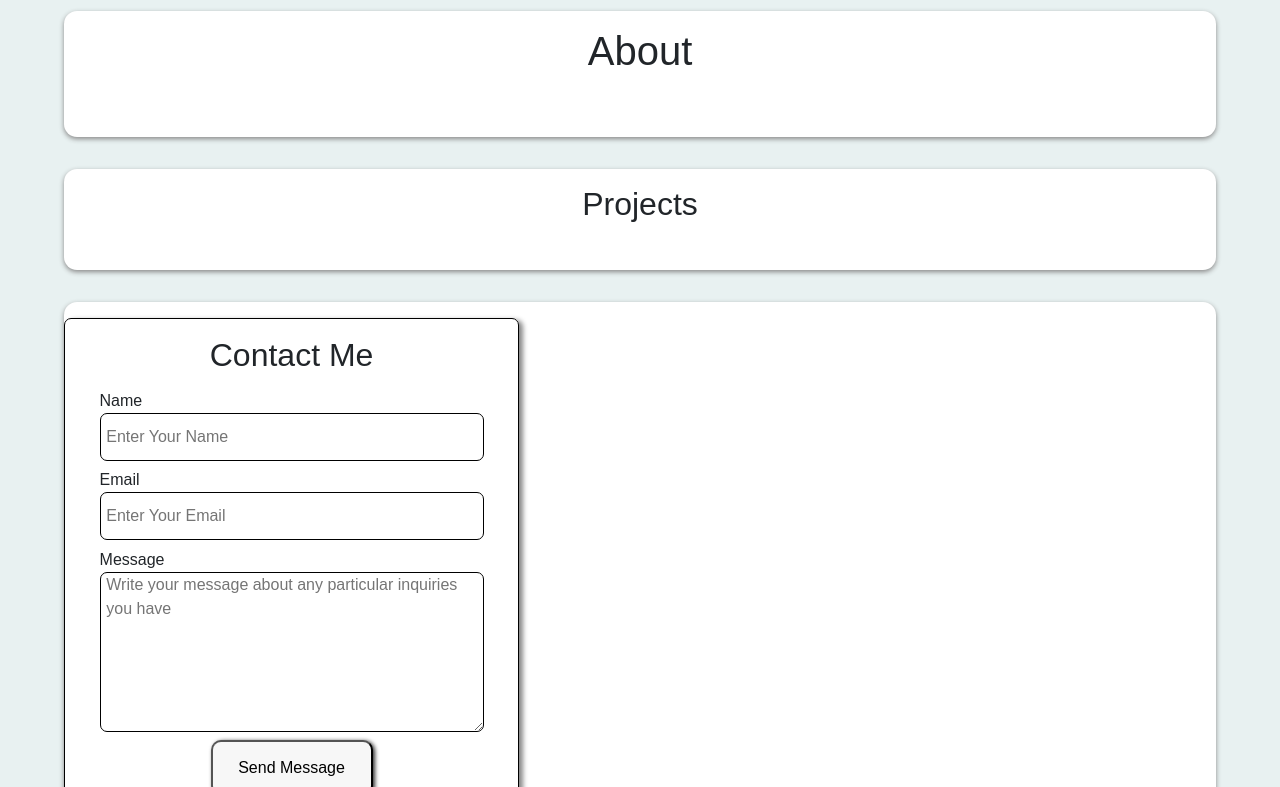
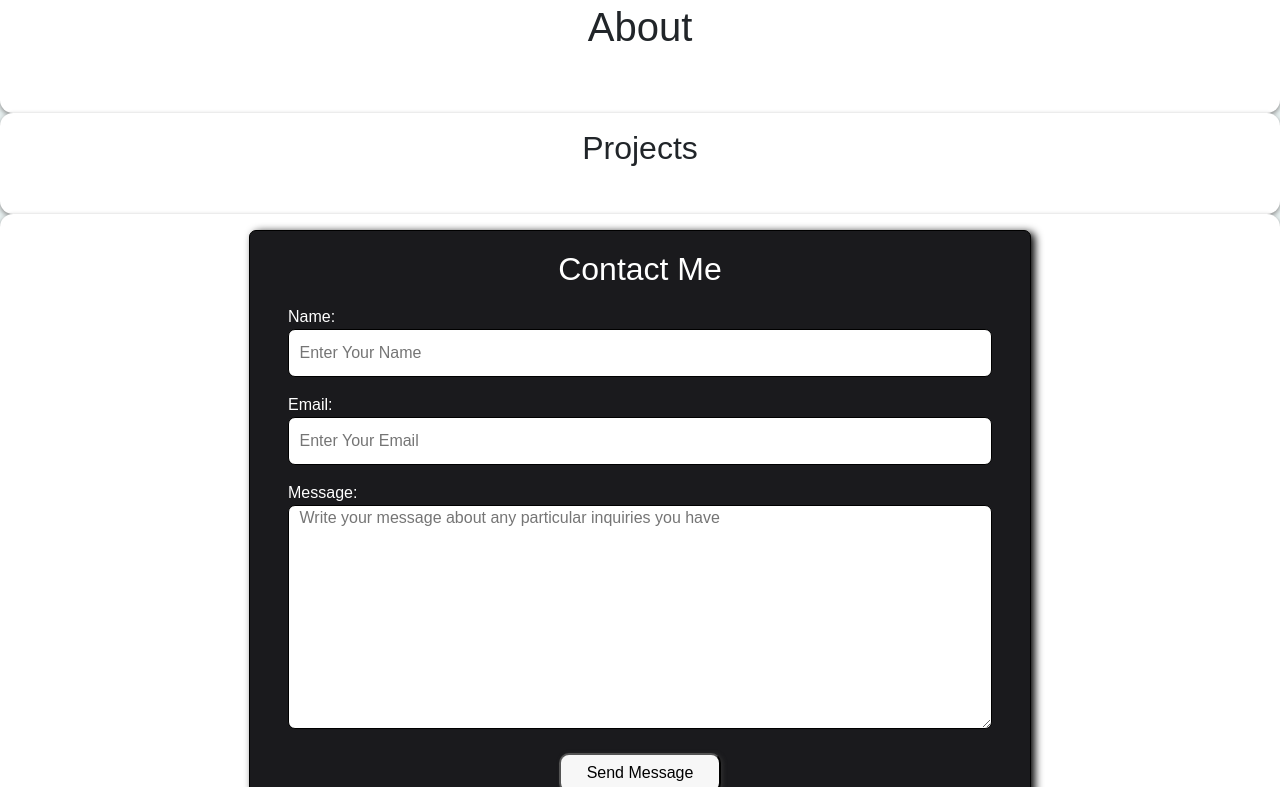
Before and after one commit to Gavisito/Agavivasq-Portfolio, a React (Vite) app: page / in a window 1280 px wide. Shown: the part 573-1360 px from the top of the page. Built offline with nearby package versions, Linux system fonts and the light colour scheme.

Commit message:
adj form and overall layout

```diff
--- a/src/App.css
+++ b/src/App.css
@@ -8,7 +8,7 @@
   -webkit-box-pack: justify !important;
       -ms-flex-pack: justify !important;
           justify-content: space-between !important;
-  background-color: black;
+  background-color: #0b0b0b;
   -webkit-box-align: center;
       -ms-flex-align: center;
           align-items: center;
@@ -261,20 +261,17 @@
       -ms-flex-align: center;
           align-items: center;
   text-align: center;
-  padding-bottom: 1.5em;
-  padding-top: 1.5em;
 }
 .content .about-me {
   height: 34em;
-  width: 90%;
-  margin-left: 5%;
-  margin-right: 5%;
+  width: 100%;
+  margin-left: 0%;
+  margin-right: 0%;
   background-color: white;
   border-radius: 13px;
   -webkit-box-shadow: 0px 2px 5px #888888;
           box-shadow: 0px 2px 5px #888888;
   padding-top: 1em;
-  margin-bottom: 2em;
   height: -webkit-max-content;
   height: -moz-max-content;
   height: max-content;
@@ -299,15 +296,14 @@
 }
 .content .projects {
   height: 34em;
-  width: 90%;
-  margin-left: 5%;
-  margin-right: 5%;
+  width: 100%;
+  margin-left: 0%;
+  margin-right: 0%;
   background-color: white;
   border-radius: 13px;
   -webkit-box-shadow: 0px 2px 5px #888888;
           box-shadow: 0px 2px 5px #888888;
   padding-top: 1em;
-  margin-bottom: 2em;
   height: -webkit-max-content;
   height: -moz-max-content;
   height: max-content;
@@ -315,15 +311,14 @@
 }
 .content .contact {
   height: 34em;
-  width: 90%;
-  margin-left: 5%;
-  margin-right: 5%;
+  width: 100%;
+  margin-left: 0%;
+  margin-right: 0%;
   background-color: white;
   border-radius: 13px;
   -webkit-box-shadow: 0px 2px 5px #888888;
           box-shadow: 0px 2px 5px #888888;
   padding-top: 1em;
-  margin-bottom: 2em;
   height: -webkit-max-content;
   height: -moz-max-content;
   height: max-content;
@@ -331,10 +326,15 @@
   display: -webkit-box;
   display: -ms-flexbox;
   display: flex;
-  -webkit-box-orient: horizontal;
+  -webkit-box-orient: vertical;
   -webkit-box-direction: normal;
-      -ms-flex-direction: row;
-          flex-direction: row;
+      -ms-flex-direction: column;
+          flex-direction: column;
+  -webkit-box-align: center;
+      -ms-flex-align: center;
+          align-items: center;
+  background-color: white;
+  color: white;
 }
 .content .contact .Contact-Form {
   display: -webkit-box;
@@ -346,8 +346,8 @@
           flex-direction: column;
   border: 1px solid black;
   border-radius: 7px;
-  -webkit-box-shadow: 4px 2px 5px #888888;
-          box-shadow: 4px 2px 5px #888888;
+  -webkit-box-shadow: 4px 2px 8px #000000;
+          box-shadow: 4px 2px 8px #000000;
   padding: 1.5% 3% 2%;
   width: -webkit-fit-content;
   width: -moz-fit-content;
@@ -358,6 +358,7 @@
   height: -webkit-fit-content;
   height: -moz-fit-content;
   height: fit-content;
+  background-color: #1a1a1d;
 }
 .content .contact .Contact-Form .inputs_section {
   display: -webkit-box;
@@ -379,12 +380,12 @@
   -webkit-box-direction: normal;
       -ms-flex-direction: column;
           flex-direction: column;
-  padding-top: 1.5%;
+  padding-top: 0.5em;
 }
 .content .contact .Contact-Form .fm-row-one input[name=from_name] {
-  width: 100%;
-  height: 6vh;
-  margin-bottom: 2%;
+  width: 55vw;
+  height: 3em;
+  margin-bottom: 1em;
   padding-left: 1.5%;
   border: 1px solid black;
   border-radius: 7px;
@@ -399,9 +400,9 @@
   border-color: rgb(0, 0, 79);
 }
 .content .contact .Contact-Form .fm-row-one input[name=from_email] {
-  width: 100%;
-  height: 6vh;
-  margin-bottom: 2%;
+  width: 55vw;
+  height: 3em;
+  margin-bottom: 1em;
   padding-left: 1.5%;
   border: 1px solid black;
   border-radius: 7px;
@@ -425,9 +426,9 @@
           flex-direction: column;
 }
 .content .contact .Contact-Form .fm-row-two input[name=subject] {
-  width: 30vw;
-  height: 7vh;
-  margin-bottom: 5%;
+  width: 55vw;
+  height: 3em;
+  margin-bottom: 2em;
   border: 1px solid black;
   border-radius: 7px;
   -webkit-transition: border-color 0.3s;
@@ -442,9 +443,9 @@
   border-color: rgb(0, 0, 79);
 }
 .content .contact .Contact-Form .fm-row-two textarea[name=message] {
-  width: 30vw;
-  height: 20vh;
-  margin-bottom: 2%;
+  width: 55vw;
+  height: 14em;
+  margin-bottom: 1.5em;
   border: 1px solid black;
   border-radius: 7px;
   -webkit-transition: border-color 0.3s;
@@ -462,7 +463,7 @@
   width: -webkit-max-content;
   width: -moz-max-content;
   width: max-content;
-  height: 7vh;
+  height: 2.5em;
   padding: 0% 2vw;
   -webkit-box-shadow: 2px 1px 4px #2f2f2f;
           box-shadow: 2px 1px 4px #2f2f2f;
@@ -475,7 +476,7 @@
   height: -webkit-max-content;
   height: -moz-max-content;
   height: max-content;
-  background-color: black;
+  background-color: #0c0c0d;
   display: -webkit-box;
   display: -ms-flexbox;
   display: flex;
@@ -502,7 +503,7 @@
   -webkit-box-align: center;
       -ms-flex-align: center;
           align-items: center;
-  padding-top: 3%;
+  padding-top: 2.5%;
   font-size: 2em;
 }
 .footer .f-row-one .footer-about {
--- a/src/App.scss
+++ b/src/App.scss
@@ -5,7 +5,7 @@
     min-height: 80px;
     display: flex;
     justify-content: space-between !important;
-    background-color: black;
+    background-color: #0b0b0b;
     align-items: center;
     opacity: 93%;
     padding: 0 20px !important;
@@ -249,9 +249,7 @@
   justify-content: center;
   align-items: center;
   text-align: center;
-  padding-bottom: 1.5em;
-  padding-top: 1.5em;
-  @mixin content-section($width: 95%, $height: 20em, $margin: 2.5%){
+  @mixin content-section($width: 100%, $height: 20em, $margin: 0%){
     height: $height;
     width: $width;
     margin-left: $margin;
@@ -260,12 +258,11 @@
     border-radius: 13px;
     box-shadow: 0px 2px 5px #888888;
     padding-top: 1em;
-    margin-bottom: 2em;
     height: max-content;
     padding-bottom: 3%;
   }
   .about-me{
-    @include content-section($width: 90%, $height:34em, $margin: 5%);
+    @include content-section($height:34em);
     display:flex;
     flex-direction: row;
     padding-right: 1em;
@@ -282,23 +279,27 @@
     }
   }
   .projects{ //scrolling of projects in form of cards
-    @include content-section($width: 90%, $height:34em, $margin: 5%);
+    @include content-section($height:34em);
   }
   .contact{
-    @include content-section($width: 90%, $height:34em, $margin: 5%);
+    @include content-section($height:34em);
     display: flex;
-    flex-direction: row;
+    flex-direction: column;
+    align-items: center;
+    background-color: white;
+    color: white;
 
     .Contact-Form{
       display: flex;
       flex-direction: column;
       border: 1px solid black;
       border-radius: 7px;
-      box-shadow: 4px 2px 5px #888888;
+      box-shadow: 4px 2px 8px#000000;
       padding: 1.5% 3% 2%;
       width: fit-content;
       align-items: center;
       height: fit-content;
+      background-color: #1a1a1d;
       .inputs_section{
         display: flex;
         flex-direction: column;
@@ -307,8 +308,8 @@
       .fm-row-one {
         display: flex;
         flex-direction: column;
-        padding-top: 1.5%;
-        @mixin inputs-boxes($width: 100%, $height: 6vh, $mbtm: 2%) {
+        padding-top: 0.5em;
+        @mixin inputs-boxes($width: 55vw, $height: 3em, $mbtm: 1em) {
           width: $width;
           height: $height;
           margin-bottom: $mbtm;
@@ -338,7 +339,7 @@
       .fm-row-two{
         display: flex;
         flex-direction: column;
-        @mixin inputs-boxes($width: 30vw, $height: 7vh, $mbtm: 5%) {
+        @mixin inputs-boxes($width: 55vw, $height: 3em, $mbtm: 2em) {
           width: $width;
           height: $height;
           margin-bottom: $mbtm;
@@ -359,13 +360,13 @@
         }
 
         textarea[name=message] {
-          @include inputs-boxes($height:20vh, $mbtm:2%);
+          @include inputs-boxes($height: 14em, $mbtm:1.5em);
         }
       }
 
       input[name=submitbtn]{
         width: max-content;
-        height: 7vh;
+        height: 2.5em;
         padding: 0% 2vw;
         box-shadow: 2px 1px 4px #2f2f2f;
         background-color: rgb(247, 247, 247);
@@ -380,7 +381,7 @@
 .footer{
   width: 100%;
   height: max-content;
-  background-color: black;
+  background-color: #0c0c0d;
   display: flex;
   flex-direction: column;
   color:white;
@@ -388,7 +389,7 @@
     display: flex;
     width: 100%;
     flex-direction: column;
-    @mixin brief-info($font-size: 1.5em, $padding-top: 3%) {
+    @mixin brief-info($font-size: 1.5em, $padding-top: 2.5%) {
       width:100%;
       max-height: 100%;
       text-align: center;
--- a/src/components/contact.tsx
+++ b/src/components/contact.tsx
@@ -6,17 +6,17 @@ const Contact: React.FC = () => {
         <form>
           <div className="fm-row-one">
             <div className="inputs_section">
-              <label htmlFor="from_name">Name</label>
+              <label htmlFor="from_name">Name:</label>
               <input type="text" name="from_name" placeholder="Enter Your Name" required />
             </div>
             <div className="inputs_section">
-              <label htmlFor="from_email">Email</label>
+              <label htmlFor="from_email">Email:</label>
               <input type="email" name="from_email" placeholder="Enter Your Email" required />
             </div>
           </div>
           <div className="fm-row-two">
           <div className="inputs_section">
-              <label htmlFor="message">Message</label>
+              <label htmlFor="message">Message:</label>
               <textarea name="message" placeholder="Write your message about any particular inquiries you have" required />
             </div>
           </div>
--- a/src/components/navigation.tsx
+++ b/src/components/navigation.tsx
@@ -28,9 +28,8 @@ const Navigation: React.FC = () => {
           </div>
         </div>
         <Nav className={`nav ${isMenuOpen ? 'active' : ''}`}>
-          <Nav.Link as={Link} duration={350} to="about" smooth={true} offset={-90} className="nav-link"  onClick={handleNavLinkClick}>About</Nav.Link>
+          <Nav.Link as={Link} duration={350} to="about" smooth={true} offset={140} className="nav-link"  onClick={handleNavLinkClick}>About</Nav.Link>
           <Nav.Link as={Link} to="projects" duration={350} smooth={true} offset={-90} className="nav-link" onClick={handleNavLinkClick}>Projects</Nav.Link>
-          <Nav.Link as={Link} to="resume" duration={350} smooth={true} offset={-90} className="nav-link" onClick={handleNavLinkClick}>Resume</Nav.Link>
           <Nav.Link as={Link} to="contact" duration={350} smooth={true} offset={-90} className="nav-link" onClick={handleNavLinkClick}>Contact</Nav.Link>
         </Nav>
         <div className={`ham-icon ${isMenuOpen ? 'active' : ''}`} onClick={toggleMenu}>
```
